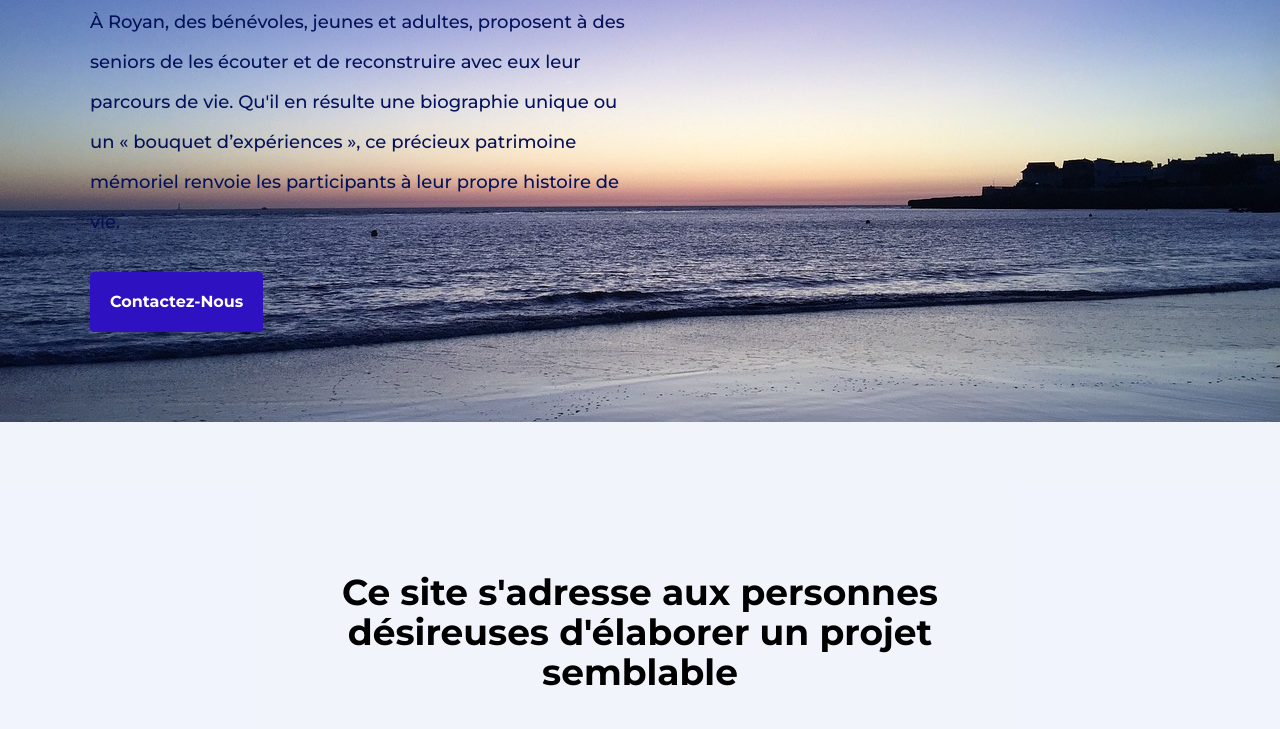
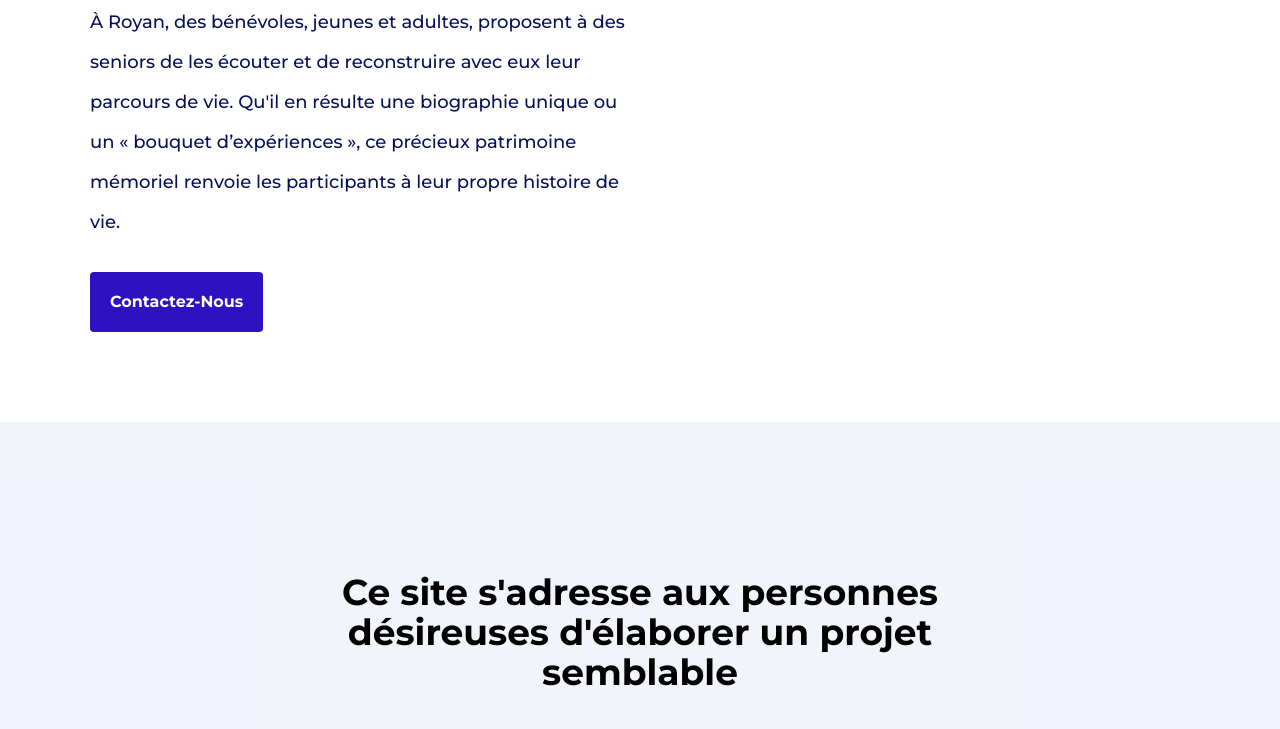
Before and after one commit to dreanx/M-moires-Vives, a plain HTML site: page index.html in a window 1280 px wide. Shown: the part 278-1007 px from the top of the page. Drawn offline with Linux system fonts and the light colour scheme.

Commit message:
Background url

```diff
--- a/styles.css
+++ b/styles.css
@@ -51,7 +51,7 @@ body {
 }
 
 .hero-section {
-  background-image: url('/assets/background.jpg');
+  background-image: "/assets/background.jpg";
   margin-top: 90px;
   line-height: 40px;
   background-size: cover;
```
